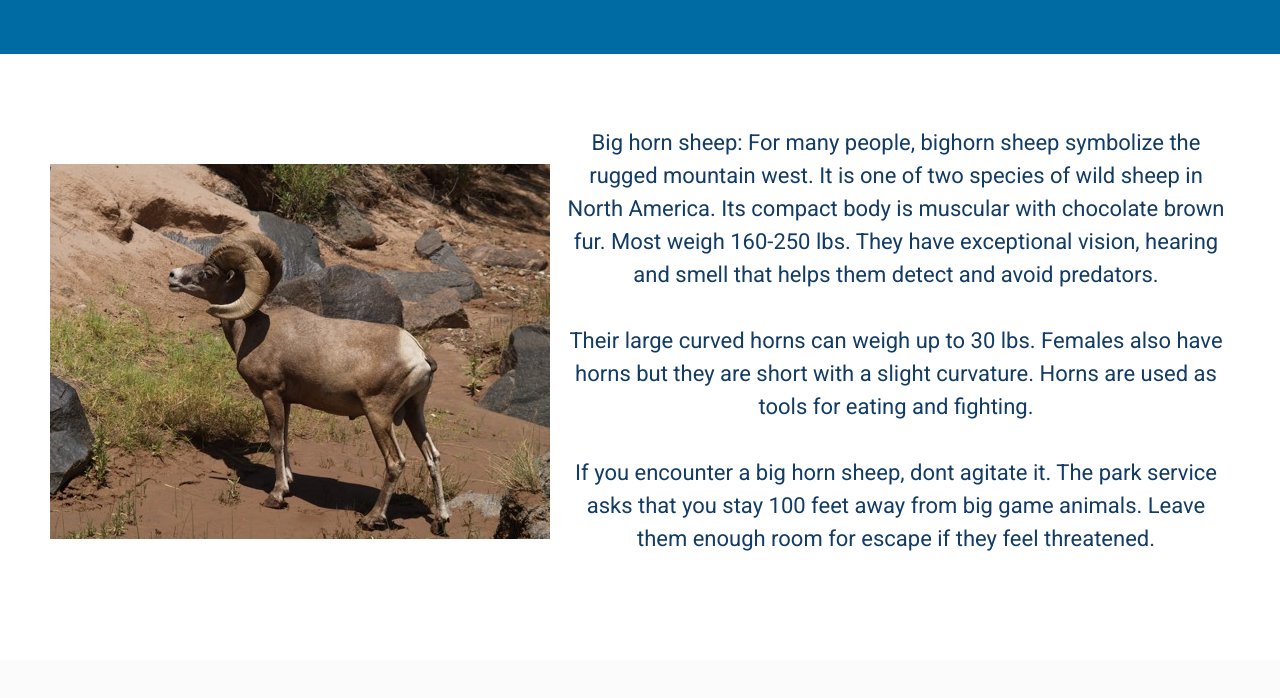
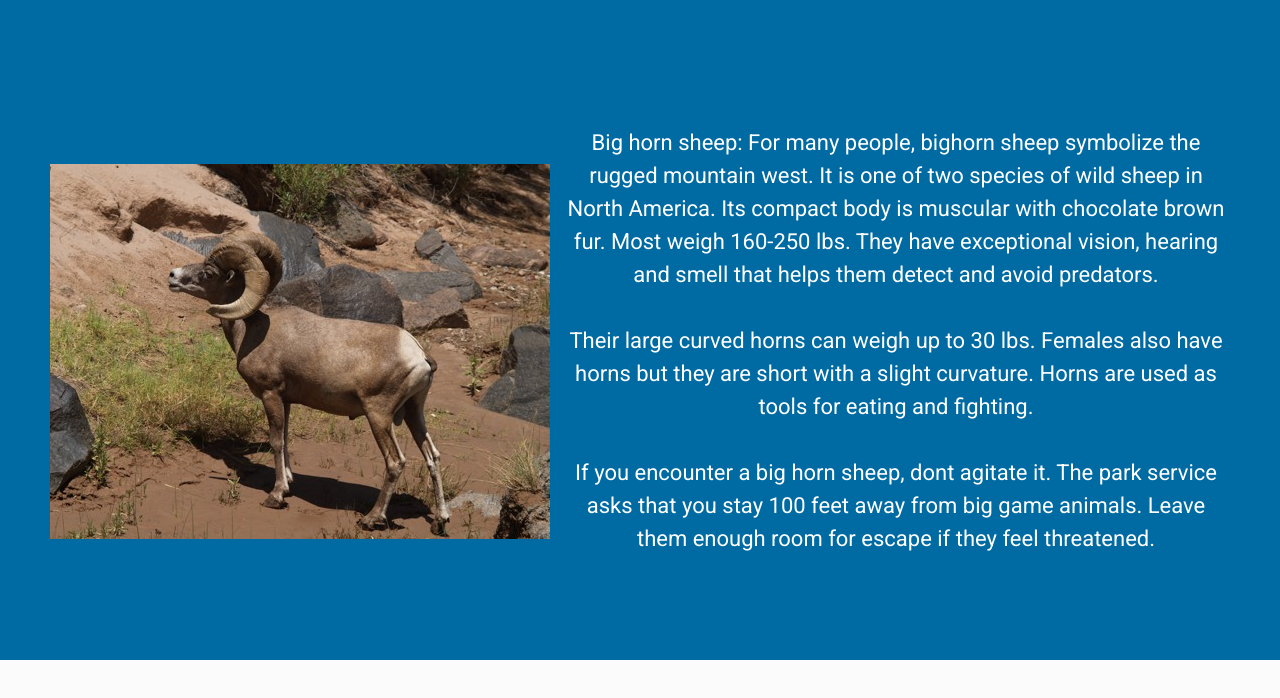
Before and after one commit to aribyui/wdd130, a plain HTML site: page wwr/blog.html in a window 1280 px wide. Shown: the part 1853-2551 px from the top of the page. Drawn offline with Linux system fonts and the light colour scheme.

Commit message:
completed rafting site subpage

```diff
--- a/wwr/styles/styles.css
+++ b/wwr/styles/styles.css
@@ -417,7 +417,7 @@ main section img{
 #background-post-4{
     grid-column: 1/11;
     grid-row: 22/27;
-    background-color: white;
+    background-color: #006ba3;
 }
 
 /* *{
@@ -439,7 +439,7 @@ main section img{
 
 .post-4 p{
     font-family: var(--paragraph-font);
-    color: #123b66;
+    color: white;
     line-height: 1.5;
 }
 
```
